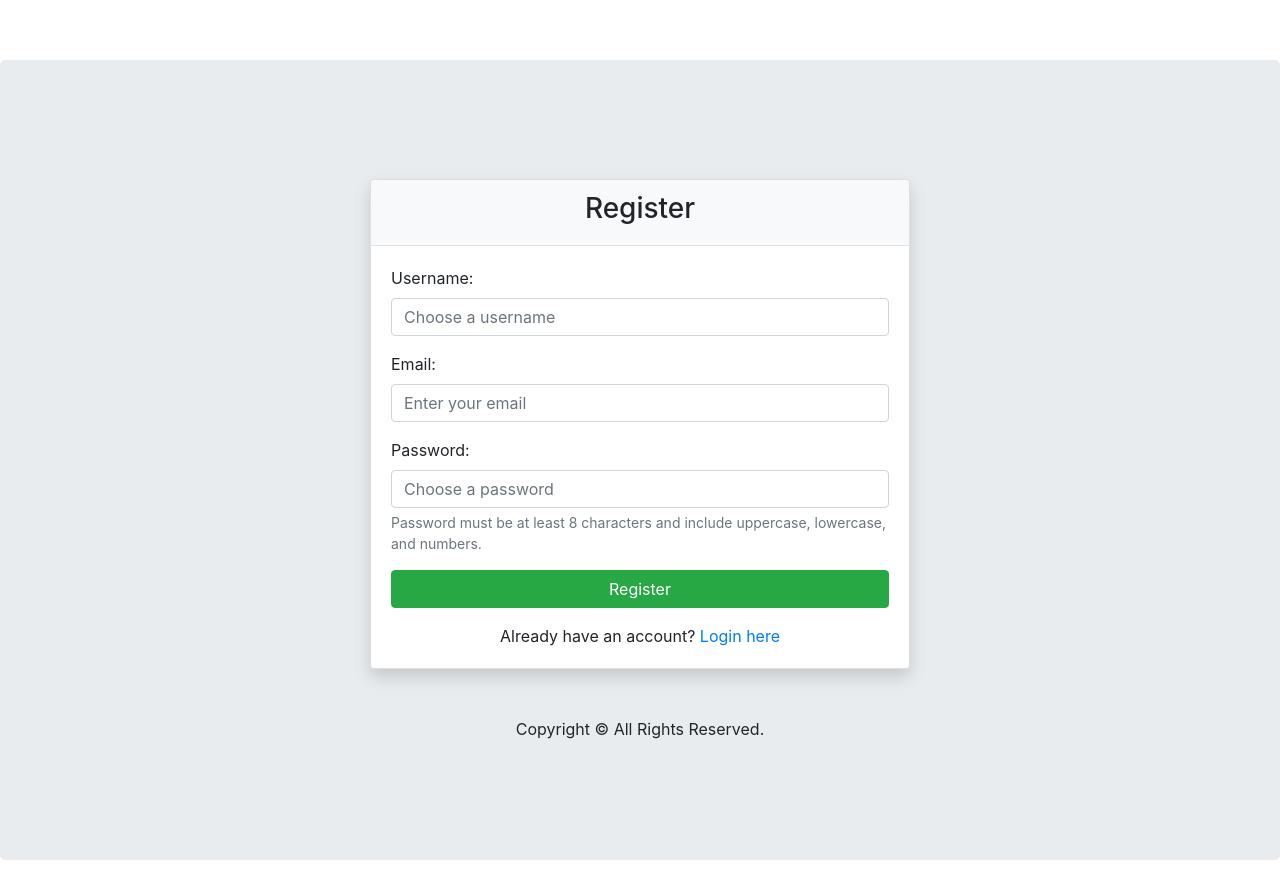
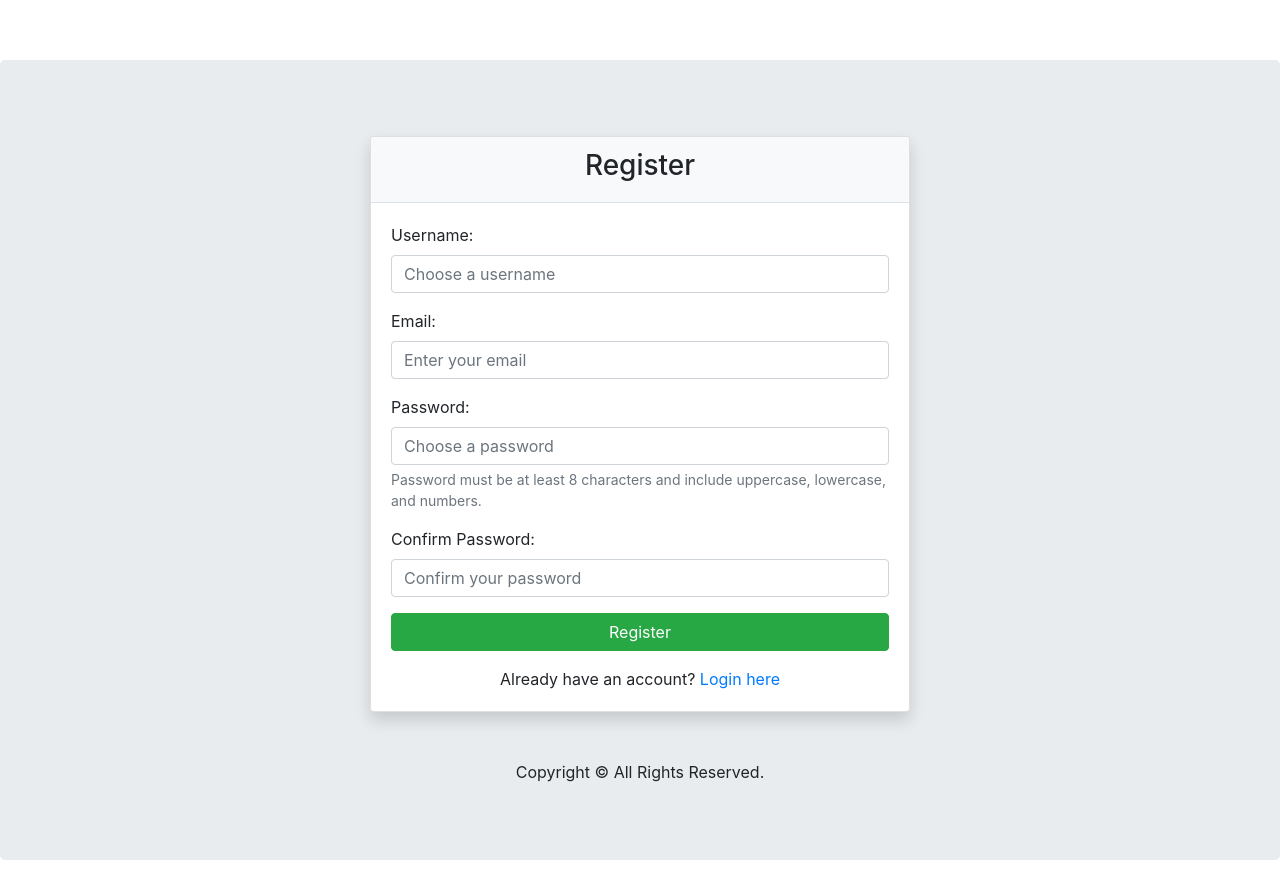
Before and after one commit to bigdawgbank/ie-bank, a Vue app in the folder frontend/: page /register in a window 1280 px wide. Built offline with nearby package versions, Linux system fonts and the light colour scheme; no server answers.

Commit message:
feat: added confirm password

```diff
--- a/frontend/src/components/Register.vue
+++ b/frontend/src/components/Register.vue
@@ -64,6 +64,21 @@
                   </small>
                 </b-form-group>
 
+                <b-form-group
+                  id="form-confirm-password-group"
+                  label="Confirm Password:"
+                  label-for="form-confirm-password-input"
+                >
+                  <b-form-input
+                    id="form-confirm-password-input"
+                    v-model="registerForm.confirmPassword"
+                    type="password"
+                    placeholder="Confirm your password"
+                    required
+                  >
+                  </b-form-input>
+                </b-form-group>
+
                 <div class="text-center">
                   <b-button type="submit" variant="success" class="w-100">
                     Register
@@ -99,6 +114,7 @@ export default {
         username: "",
         email: "",
         password: "",
+        confirmPassword: "",
       },
       showMessage: false,
       message: "",
@@ -119,6 +135,9 @@ export default {
       if (!/[0-9]/.test(this.registerForm.password)) {
         throw new Error("Password must contain at least one number");
       }
+      if (this.registerForm.password !== this.registerForm.confirmPassword) {
+        throw new Error("Passwords do not match");
+      }
     },
 
     async onSubmit(e) {
@@ -127,10 +146,12 @@ export default {
       try {
         // Validate password
         this.validatePassword();
+
         const formData = new FormData();
         formData.append("username", this.registerForm.username);
         formData.append("email", this.registerForm.email);
         formData.append("password", this.registerForm.password);
+        // Note: confirmPassword is not sent to the backend
 
         // Send registration request
         await authService.register(formData);
```
